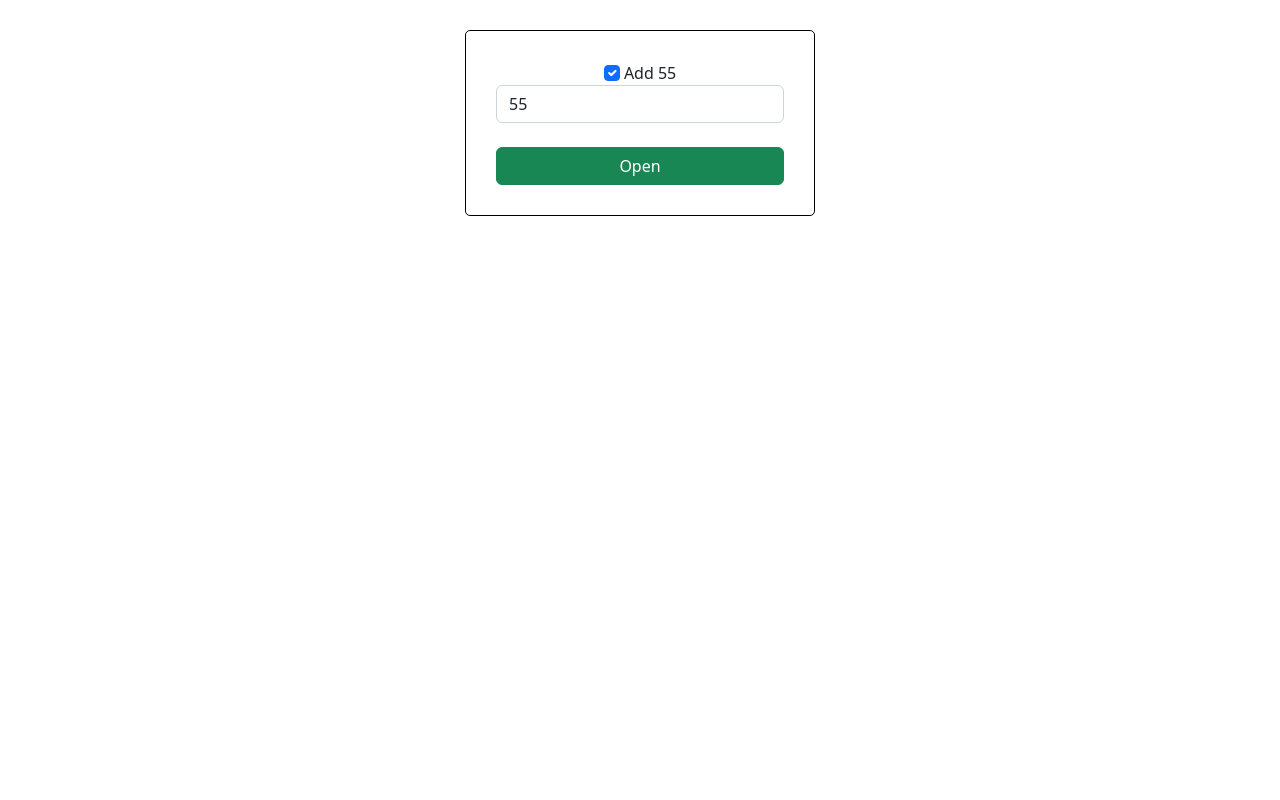
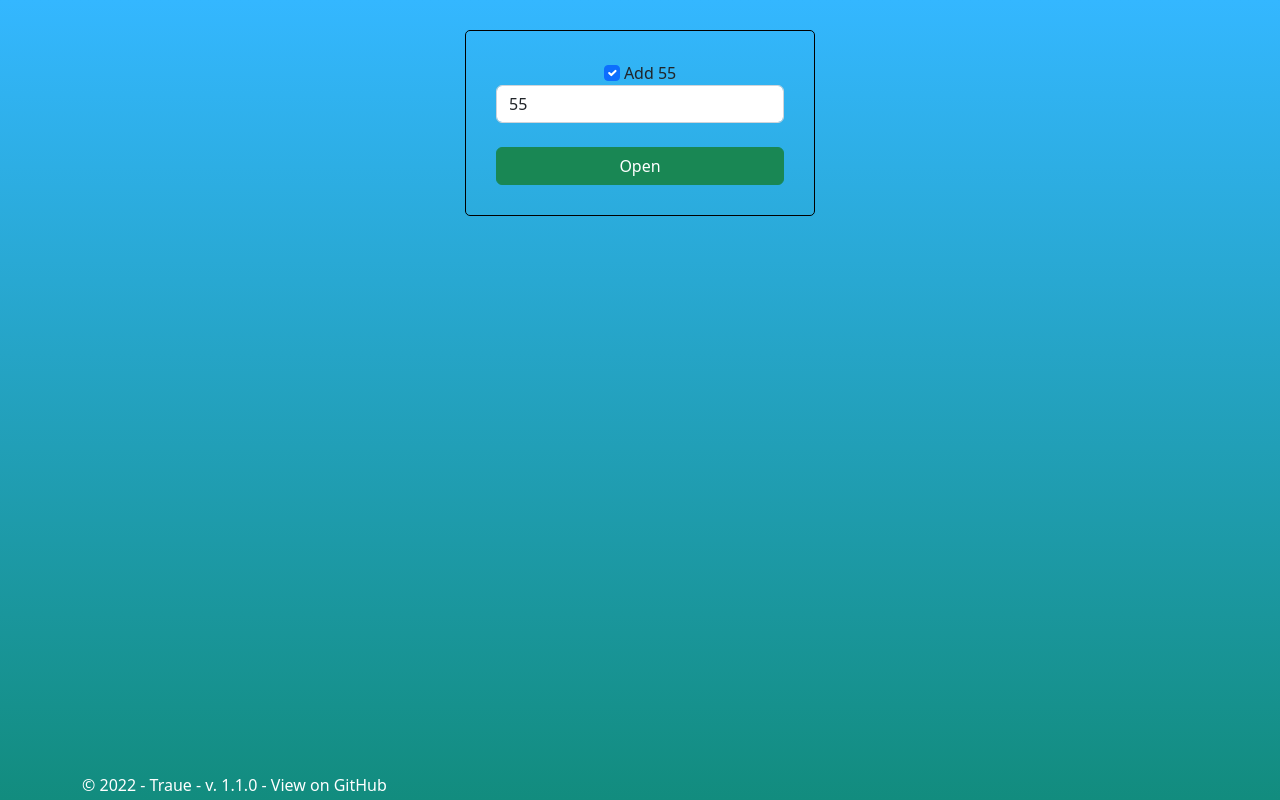
Before and after one commit to traue/whatsapp_chat_call, a plain HTML site: page index.html in a window 1280 px wide. Drawn offline with nearby package versions, Linux system fonts and the light colour scheme.

Commit message:
Minor fixes. repo reorganization

```diff
--- a/index.html
+++ b/index.html
@@ -1,15 +1,18 @@
 <!DOCTYPE html>
 <html lang="en">
+
 <head>
     <meta charset="UTF-8">
     <meta http-equiv="X-UA-Compatible" content="IE=edge">
     <meta name="viewport" content="width=device-width, initial-scale=1.0">
-    <link rel="stylesheet" href="style.css">
-    <link href="https://cdn.jsdelivr.net/npm/bootstrap@5.2.2/dist/css/bootstrap.min.css" rel="stylesheet" integrity="sha384-Zenh87qX5JnK2Jl0vWa8Ck2rdkQ2Bzep5IDxbcnCeuOxjzrPF/et3URy9Bv1WTRi" crossorigin="anonymous">
-    <script src="script.js"></script>
+    <link rel="stylesheet" href="style/style.css">
+    <link href="https://cdn.jsdelivr.net/npm/bootstrap@5.2.2/dist/css/bootstrap.min.css" rel="stylesheet"
+        integrity="sha384-Zenh87qX5JnK2Jl0vWa8Ck2rdkQ2Bzep5IDxbcnCeuOxjzrPF/et3URy9Bv1WTRi" crossorigin="anonymous">
+    <script src="scripts/script.js"></script>
     <title>WA-Open</title>
 </head>
-<body>
+
+<body onload="load()">
     <div class="mainform">
 
         <input type="checkbox" class="form-check-input" id="addbrcode" checked onclick="addBrCode()">
@@ -22,5 +25,15 @@
         <input type="submit" class="w-100 btn btn-success" onclick="openWa()" value="Open">
 
     </div>
+
+    <footer class="footer">
+        <div class="container">
+            <span class="text text-white">©
+                <span id="year"></span> - Traue - v. <span id="version"></span>
+                <a href="https://github.com/traue/whatsapp_chat_call"> - View on GitHub</a>
+            </span>
+        </div>
+    </footer>
 </body>
+
 </html>
--- a/script.js
+++ b/scripts/script.js
@@ -1,5 +1,11 @@
 var brCode = '55';
 var walink = 'https://api.whatsapp.com/send?phone=';
+var version = '1.1.0';
+
+function load() {
+    document.getElementById("year").innerHTML = new Date().getFullYear();
+    document.getElementById("version").innerHTML = version;
+}
 
 function openWa() {
     var number = document.getElementById('number').value;
--- a/style.css
+++ /dev/null
@@ -1,9 +0,0 @@
-.mainform {
-    padding: 30px;
-    margin: 0 auto;
-    margin-top: 30px;
-    width: 350px;
-    border: 1px solid black;
-    border-radius: 5px;
-    text-align: center;
-}
--- /dev/null
+++ b/style/style.css
@@ -0,0 +1,34 @@
+body {
+    background: -webkit-gradient(linear, left top, left bottom, from(rgb(52, 183, 2412)), to(rgb(18, 140, 126))) fixed;
+    margin-bottom: 30px;
+    /* background: url("../img/backimg.png") no-repeat center center fixed; */
+    /* background-color: rgb(34,39,45); */
+    -webkit-background-size: cover;
+    -moz-background-size: cover;
+    -o-background-size: cover;
+    background-size: cover;
+}
+
+.mainform {
+    padding: 30px;
+    margin: 0 auto;
+    margin-top: 30px;
+    width: 350px;
+    border: 1px solid black;
+    border-radius: 5px;
+    text-align: center;
+}
+
+.footer {
+    position: absolute;
+    bottom: 0;
+    width: 100%;
+    height: 30px;
+    line-height: 30px;
+    --background-color: rgb(228, 22, 217);
+}
+
+.footer a {
+    color: white;
+    text-decoration: none;
+}
```
